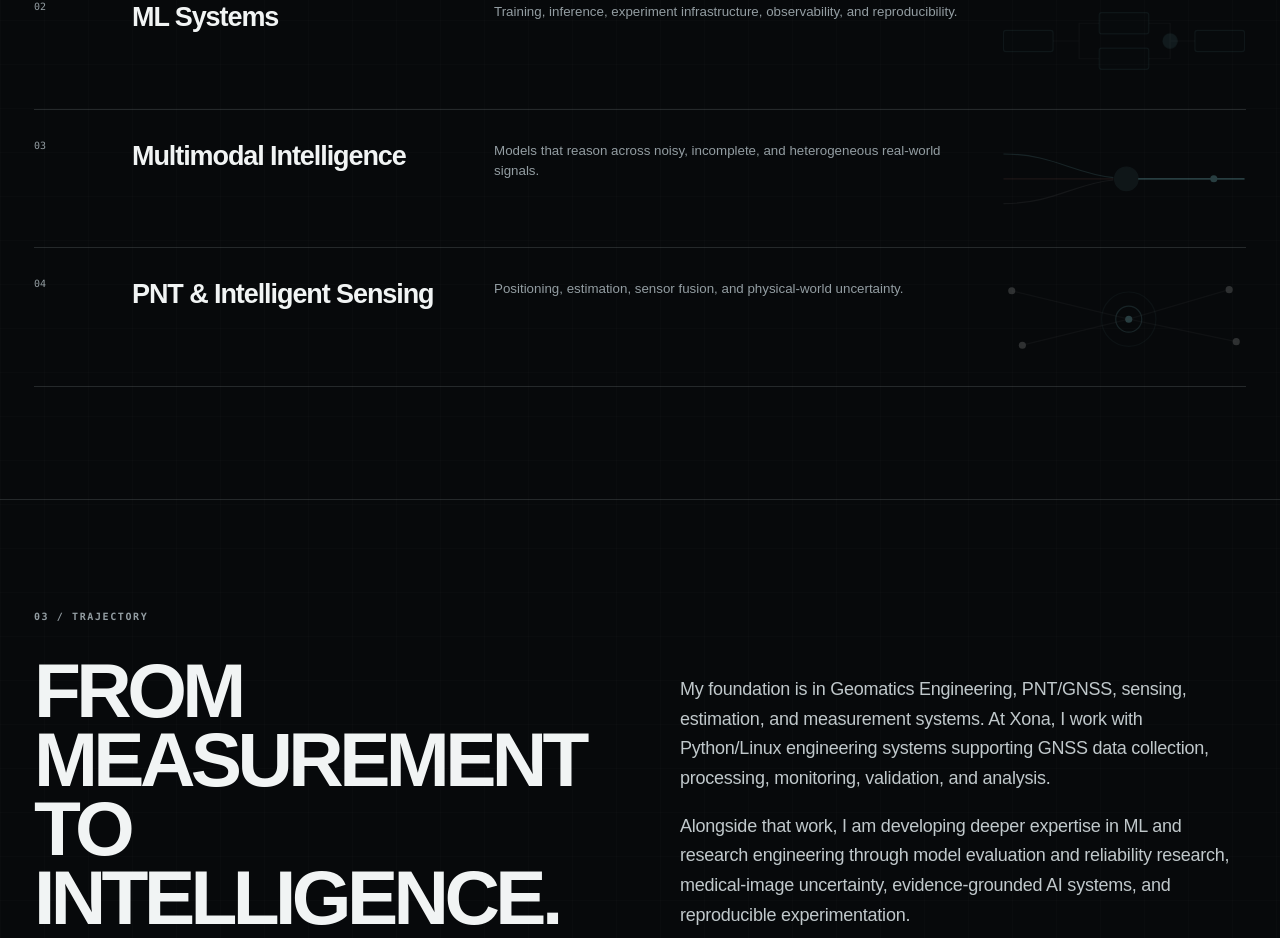
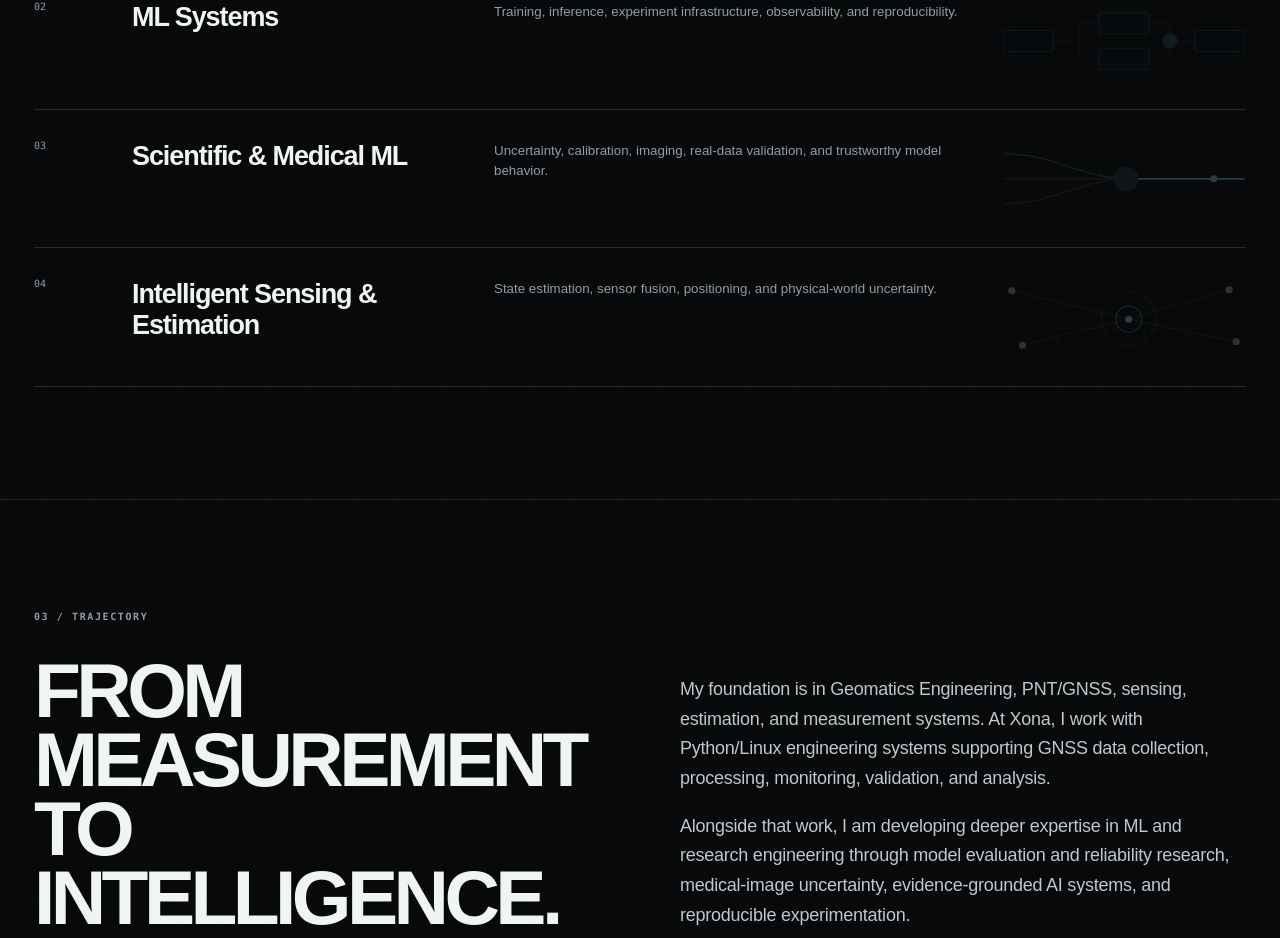
Before and after one commit to Kushrishi/kushrishi.com, a Next.js app: page / in a window 1280 px wide. Shown: the part 3368-4306 px from the top of the page. Built offline with nearby package versions, Linux system fonts and the light colour scheme.

Commit message:
Broaden research directions beyond PNT

```diff
--- a/components/ResearchDirections.tsx
+++ b/components/ResearchDirections.tsx
@@ -17,14 +17,14 @@ const directions = [
   },
   {
     index: "03",
-    title: "Multimodal Intelligence",
-    description: "Models that reason across noisy, incomplete, and heterogeneous real-world signals.",
+    title: "Scientific & Medical ML",
+    description: "Uncertainty, calibration, imaging, real-data validation, and trustworthy model behavior.",
     kind: "multi",
   },
   {
     index: "04",
-    title: "PNT & Intelligent Sensing",
-    description: "Positioning, estimation, sensor fusion, and physical-world uncertainty.",
+    title: "Intelligent Sensing & Estimation",
+    description: "State estimation, sensor fusion, positioning, and physical-world uncertainty.",
     kind: "pnt",
   },
 ] as const;
```
